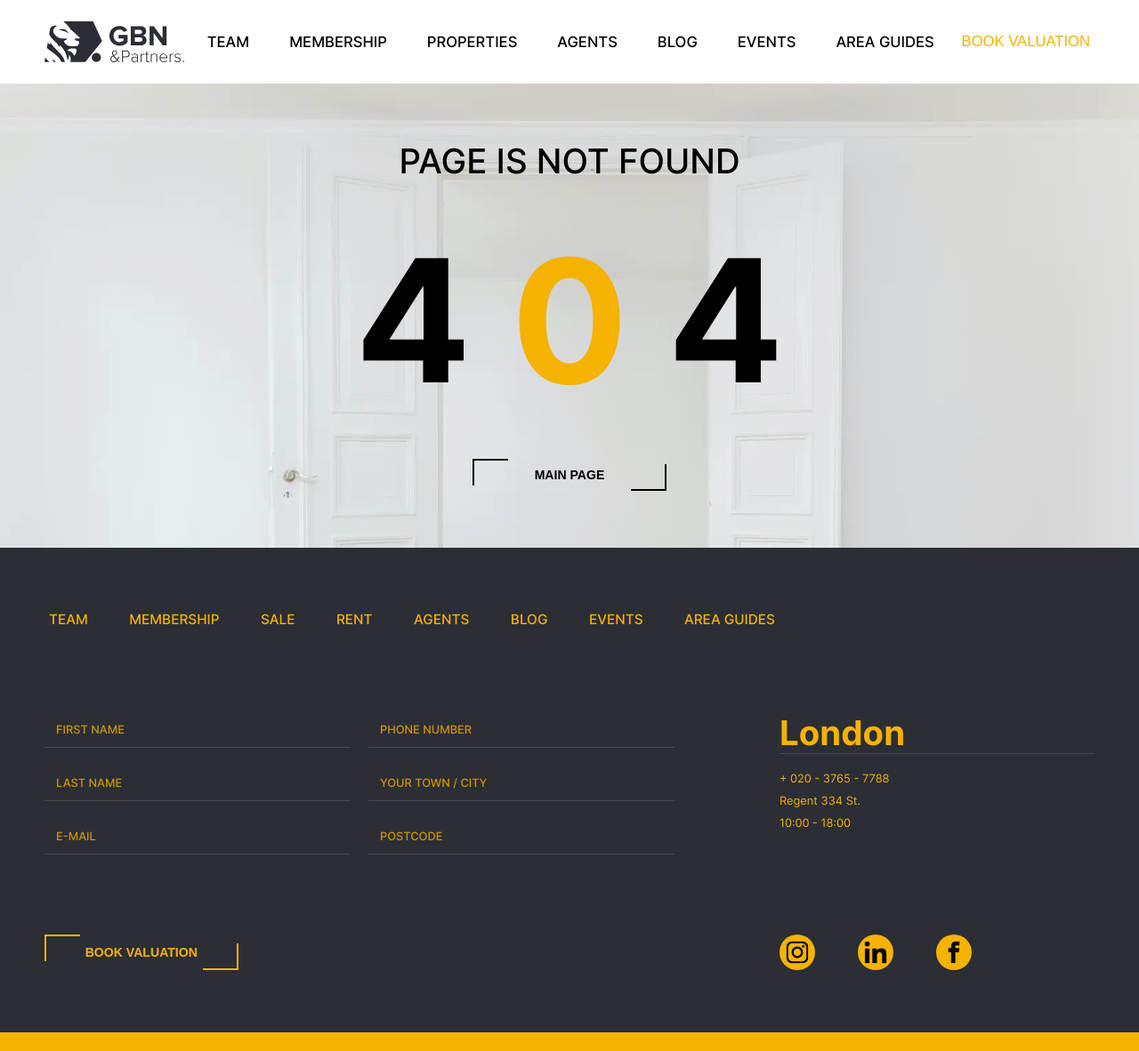
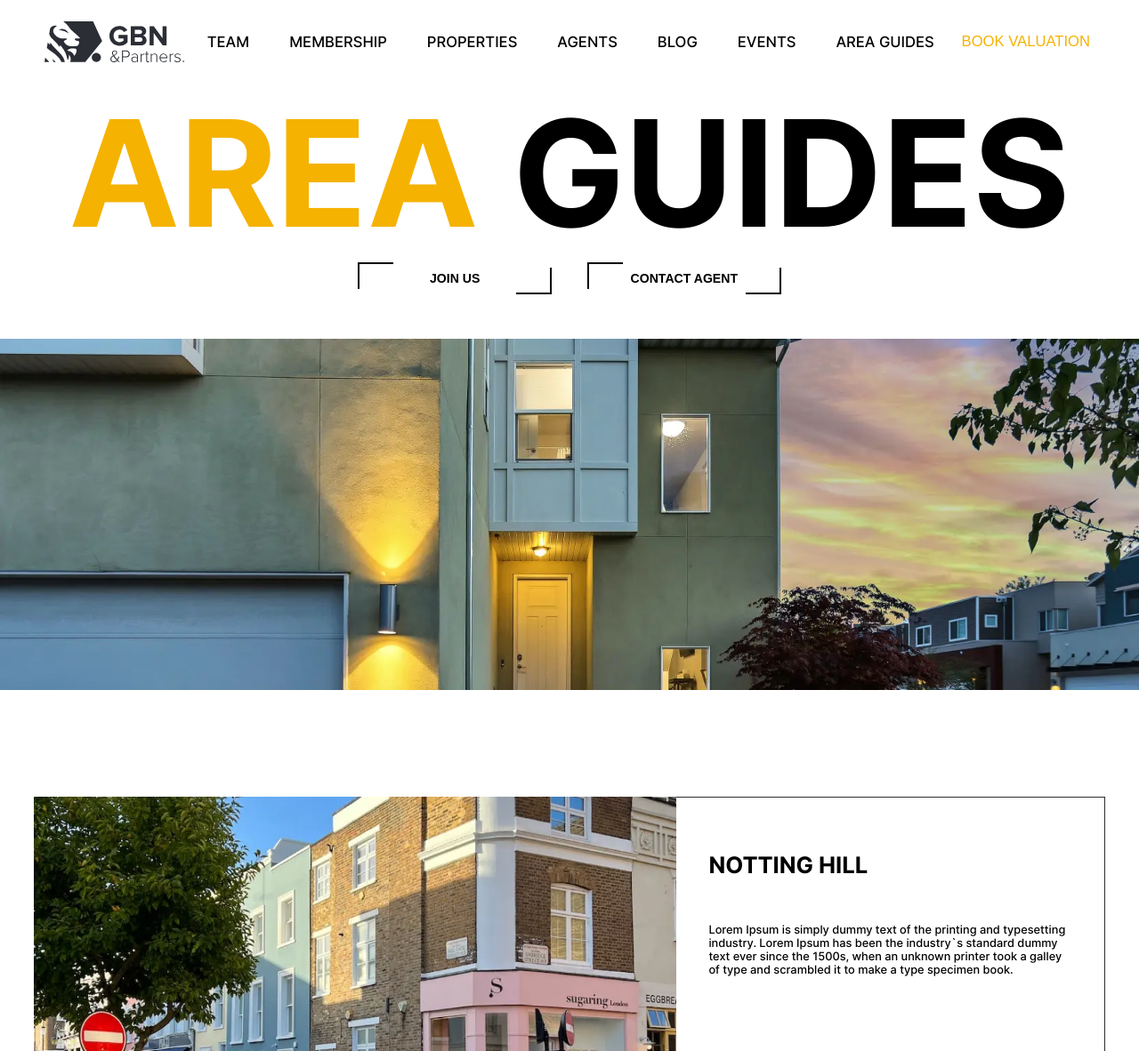
Before and after one commit to Ronddaa/realEstate, a React (Vite) app: page /areaguides in a window 1280 px wide. Shown: the top 1182 px of the page at 89% size. Built offline with nearby package versions, Linux system fonts and the light colour scheme.

Commit message:
add guides

```diff
--- a/src/components/App.jsx
+++ b/src/components/App.jsx
@@ -6,6 +6,7 @@ import Membership from './Membership';
 import Agents from './Agents';
 import Blog from './Blog';
 import { Error404 } from './Error404';
+import AreaGuides from './AreaGuides';
 
 export default function App() {
   return (
@@ -16,6 +17,7 @@ export default function App() {
         <Route path="/membership" element={<Membership />} />
         <Route path="/agents" element={<Agents />} />
         <Route path="/blog" element={<Blog />} />
+        <Route path="/areaguides" element={<AreaGuides />} />
         <Route path="*" element={<Error404 />} />
       </Routes>
     </>
--- /dev/null
+++ b/src/components/AreaGuides.css
@@ -0,0 +1,52 @@
+.titleAreaGuides {
+  font-size: 13vw;
+  text-transform: uppercase;
+  text-align: center;
+}
+.titleAreaGuides > span {
+  color: #f5b201;
+}
+.wrapperMainBtnAreaguides {
+  justify-content: center;
+}
+.areaguidesHeroIMG {
+  width: 100%;
+}
+.wrapperGuidesCard {
+  display: flex;
+  flex-direction: column;
+  gap: 50px;
+}
+.guidesCard {
+  display: flex;
+}
+.guidesIMG {
+  max-width: 60%;
+}
+.wrapperGuidesInfo {
+  position: relative;
+  padding: 5% 3%;
+  border: 1px solid #2c2c2c;
+  border-left: none;
+}
+.titleGuidesInfo {
+  font-size: 2vw;
+  text-transform: uppercase;
+  margin-bottom: 50px;
+}
+.textGuidesInfo {
+  font-size: 1vw;
+  font-weight: 500;
+}
+.linkToCheckGuidesIngo {
+  position: absolute;
+  bottom: 10%;
+  color: #000;
+  text-decoration: underline;
+  text-transform: uppercase;
+  font-weight: 500;
+}
+.linkToCheckGuidesIngo:hover,
+.linkToCheckGuidesIngo:focus {
+  font-weight: 600;
+}
--- /dev/null
+++ b/src/components/AreaGuides.jsx
@@ -0,0 +1,55 @@
+import './AreaGuides.css'
+import areaGuidesHeroIMG from '../assets/areaguidesHeroIMG.webp'
+import guidesIMG from '../assets/guidesIMG.webp'
+import Footer from './Footer'
+import Header from './Header'
+
+export default function AreaGuides() {
+    return (
+        <>
+            <Header />
+
+            <section className='areaguidesHeroSection'>
+                <div className="container">
+                    <h1 className="titleAreaGuides"><span>area</span> guides</h1>
+                    <div className='wrapperMainBtn wrapperMainBtnAreaguides'>
+                        <button className='mainContactBtn mainContactBtnAreaguides' id='mainContactBtnJoinUs'>Join us</button>
+                        <button className='mainContactBtn mainContactBtnAreaguides'>Contact agent</button>
+                    </div>
+                </div>
+                <img src={areaGuidesHeroIMG} alt="building" className="areaguidesHeroIMG" />
+            </section>
+            <section className='guidesSection'>
+                <div className="container">
+                    <ul className="wrapperGuidesCard">
+                        <li className="guidesCard">
+                            <img src={guidesIMG} alt="guide" className="guidesIMG" width={1033} height={744} />
+                            <article className='wrapperGuidesInfo'>
+                                <h2 className="titleGuidesInfo">notting hill</h2>
+                                <p className="textGuidesInfo">Lorem Ipsum is simply dummy text of the printing and typesetting industry. Lorem Ipsum has been the industry`s standard dummy text ever since the 1500s, when an unknown printer took a galley of type and scrambled it to make a type specimen book.</p>
+                                <a href="#" className="linkToCheckGuidesIngo">View Area</a>
+                            </article>
+                        </li>
+                        <li className="guidesCard">
+                            <img src={guidesIMG} alt="guide" className="guidesIMG" width={1033} height={744} />
+                            <article className='wrapperGuidesInfo'>
+                                <h2 className="titleGuidesInfo">Canary wharf</h2>
+                                <p className="textGuidesInfo">Lorem Ipsum is simply dummy text of the printing and typesetting industry. Lorem Ipsum has been the industry`s standard dummy text ever since the 1500s, when an unknown printer took a galley of type and scrambled it to make a type specimen book.</p>
+                                <a href="#" className="linkToCheckGuidesIngo">View Area</a>
+                            </article>
+                        </li>
+                        <li className="guidesCard">
+                            <img src={guidesIMG} alt="guide" className="guidesIMG" width={1033} height={744} />
+                            <article className='wrapperGuidesInfo'>
+                                <h2 className="titleGuidesInfo">camden</h2>
+                                <p className="textGuidesInfo">Lorem Ipsum is simply dummy text of the printing and typesetting industry. Lorem Ipsum has been the industry`s standard dummy text ever since the 1500s, when an unknown printer took a galley of type and scrambled it to make a type specimen book.</p>
+                                <a href="#" className="linkToCheckGuidesIngo">View Area</a>
+                            </article>
+                        </li>
+                    </ul>
+                </div>
+            </section>
+            <Footer />
+        </>
+    )
+}
--- a/src/components/Blog.css
+++ b/src/components/Blog.css
@@ -1,5 +1,5 @@
 .titleBlog {
-  font-size: 25vw;
+  font-size: 34vw;
   text-transform: uppercase;
   font-weight: 700;
   line-height: 0.9;
@@ -52,3 +52,31 @@
   font-size: 1vw;
   margin-bottom: 20px;
 }
+.wrapperOldNews {
+  display: flex;
+  gap: 2%;
+}
+.OldNewsCard {
+  display: flex;
+  flex-direction: column;
+  gap: 20px;
+  text-transform: uppercase;
+  transition: 0.3s;
+}
+.wrapperOldNewsInfo {
+  display: flex;
+  flex-direction: column;
+  gap: 20px;
+}
+.linkToReadAboutOldNews {
+  color: #000;
+  text-decoration: underline;
+}
+.linkToReadAboutOldNews:hover,
+.linkToReadAboutOldNews:focus {
+  font-weight: 500;
+}
+.OldNewsCard:hover,
+.OldNewsCard:focus {
+  transform: scale(1.1);
+}
--- a/src/components/Blog.jsx
+++ b/src/components/Blog.jsx
@@ -36,7 +36,7 @@ export default function Blog() {
                         <li className="OldNewsCard">
                             <img src={blogOldNewsIMG} alt="News" />
                             <article className="wrapperOldNewsInfo">
-                                <p className="textDateOfPublicationOld"></p>
+                                <p className="textDateOfPublicationOld"> NOV2023</p>
                                 <h3 className="titleOldNews">Lorem Ipsum is simply dummy text of the printing and typesetting industry. </h3>
                                 <a href="#" className="linkToReadAboutOldNews">read more</a>
                             </article>
@@ -44,7 +44,7 @@ export default function Blog() {
                         <li className="OldNewsCard">
                             <img src={blogOldNewsIMG} alt="News" />
                             <article className="wrapperOldNewsInfo">
-                                <p className="textDateOfPublicationOld"></p>
+                                <p className="textDateOfPublicationOld"> NOV2023</p>
                                 <h3 className="titleOldNews">Lorem Ipsum is simply dummy text of the printing and typesetting industry. </h3>
                                 <a href="#" className="linkToReadAboutOldNews">read more</a>
                             </article>
@@ -52,7 +52,7 @@ export default function Blog() {
                         <li className="OldNewsCard">
                             <img src={blogOldNewsIMG} alt="News" />
                             <article className="wrapperOldNewsInfo">
-                                <p className="textDateOfPublicationOld"></p>
+                                <p className="textDateOfPublicationOld"> NOV2023</p>
                                 <h3 className="titleOldNews">Lorem Ipsum is simply dummy text of the printing and typesetting industry. </h3>
                                 <a href="#" className="linkToReadAboutOldNews">read more</a>
                             </article>
```
Also changed, not shown: src/assets/areaguidesHeroIMG.webp (added), src/assets/guidesIMG.webp (added).
